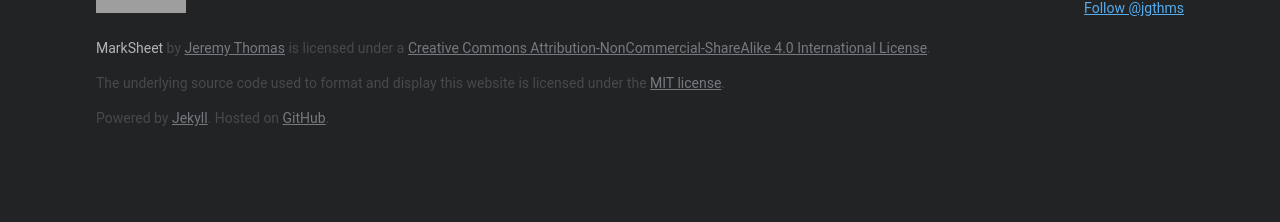
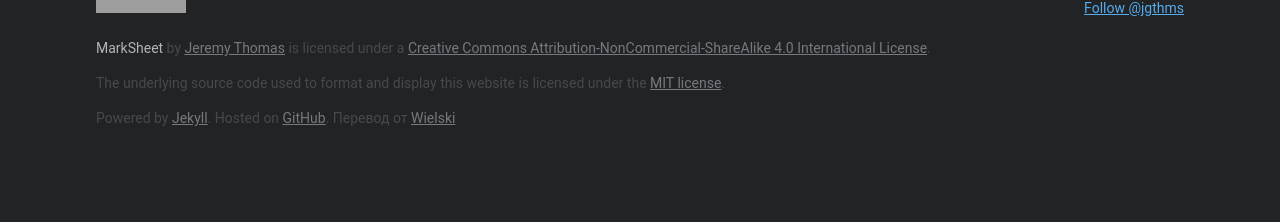
Before and after one commit to jgthms/marksheet, a Jekyll site: the page built from index.html, in a window 1280 px wide. Shown: the part 1003-1225 px from the top of the page. Built offline with Jekyll 4.4.1, drawn with Linux system fonts in a browser that asks for light colours; nearby versions of some CDN libraries; comment, search, counter and statistics services are not loaded; grey boxes are pictures that could not be loaded.

Commit message:
Readme and footer

```diff
--- a/_includes/footer.html
+++ b/_includes/footer.html
@@ -18,6 +18,8 @@
     <a href="http://jekyllrb.com/">Jekyll</a>.
     Hosted on
     <a href="https://github.com/jgthms/marksheet">GitHub</a>.
+    Перевод от
+    <a href="http://vk.com/wielski">Wielski</a>
   </p>
 </footer>
 
```
Also changed, not shown: README.md.
